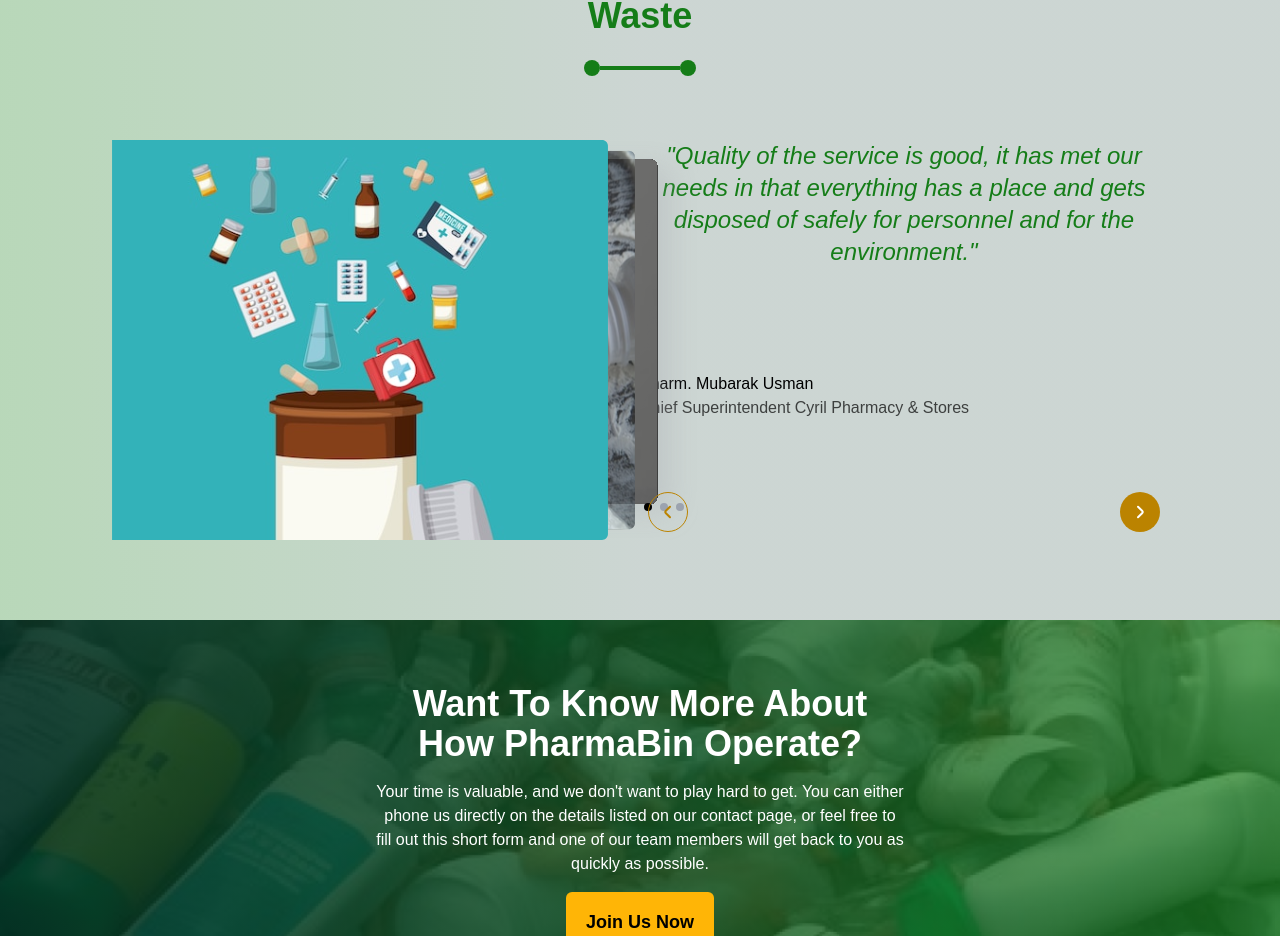
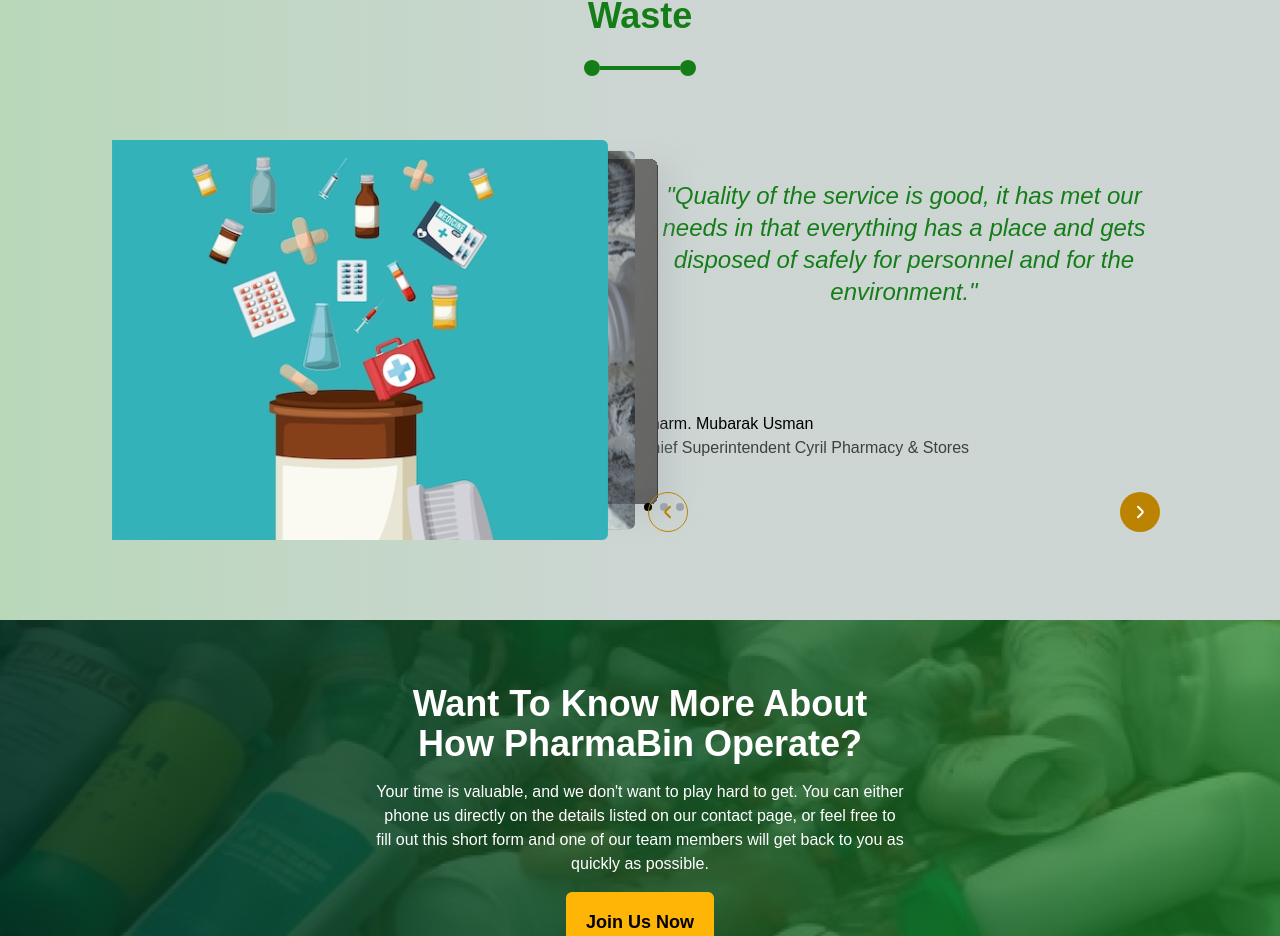
Before and after one commit to Farouk-ayo/pharmabin, a Next.js app: page / in a window 1280 px wide. Shown: the part 6211-7147 px from the top of the page. Built offline with nearby package versions, Linux system fonts and the light colour scheme.

Commit message:
feat: update

```diff
--- a/components/carousel/testimonial.tsx
+++ b/components/carousel/testimonial.tsx
@@ -52,7 +52,7 @@ const TestimonialSection = () => {
       >
         {testimonials.map((testimonial, index) => (
           <SwiperSlide key={index}>
-            <div className="relative z-10 text-center text-primary  flex flex-col gap-2 lg:gap-20 h-full pb-20 md:pb-10">
+            <div className="relative z-10 text-center text-primary  flex flex-col gap-2 lg:gap-20 h-full py-20 md:py-10">
               <p className="text-xl md:text-2xl italic mb-6">
                 &quot;{testimonial.quote}&quot;
               </p>
```
